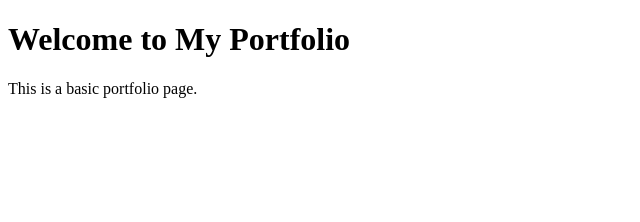
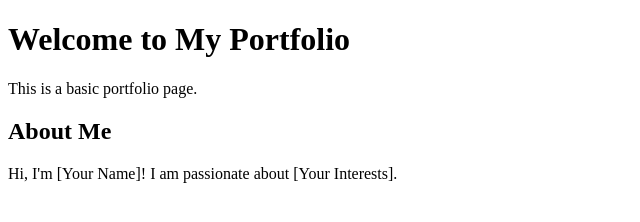
Before and after one commit to techwithsatish/portfolio-website, a plain HTML site: page index.html in a window 1280 px wide. Shown: the whole page, without its empty margins (0-640 px from the left). Drawn offline with Linux system fonts and the light colour scheme.

Commit message:
Add About Me section

```diff
--- a/index.html
+++ b/index.html
@@ -8,5 +8,8 @@
 <body>
     <h1>Welcome to My Portfolio</h1>
     <p>This is a basic portfolio page.</p>
+    <h2>About Me</h2>
+<p>Hi, I'm [Your Name]! I am passionate about [Your Interests].</p>
+
 </body>
 </html>
```
